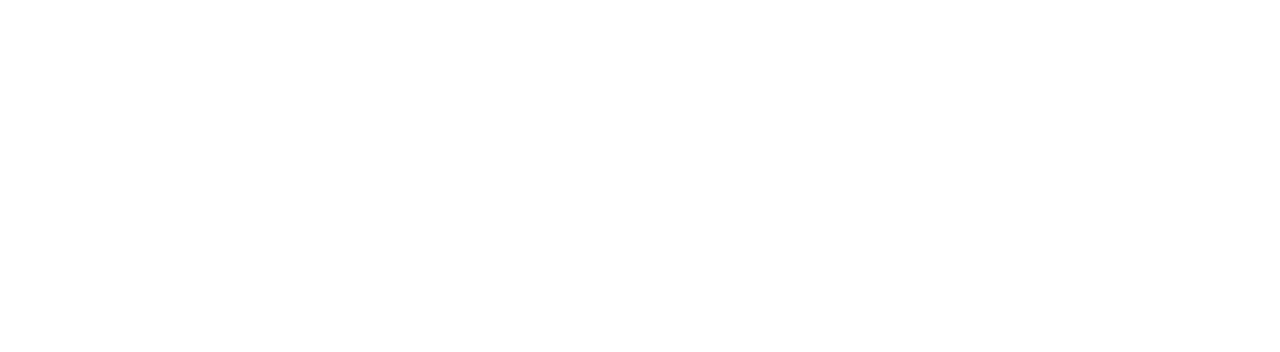
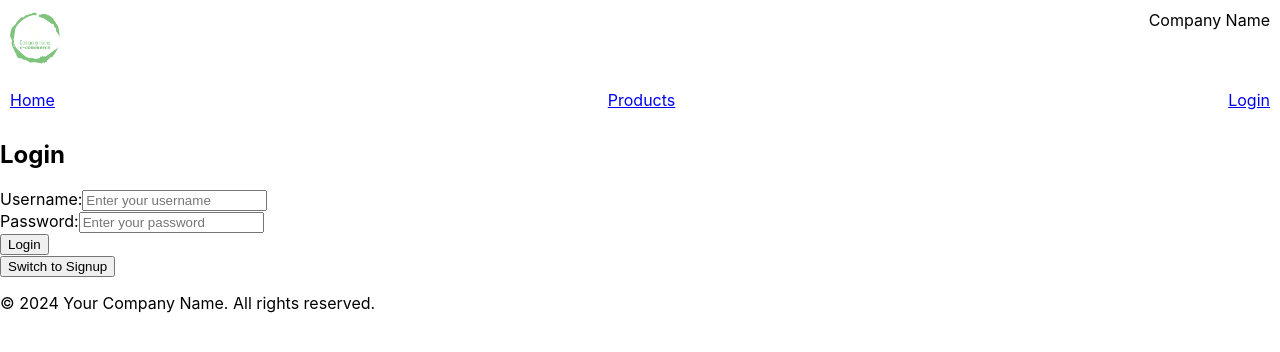
Before and after one commit to julienrabino/e-commerce_website, a React (Create React App) app in the folder my-ecommerce-app/: page /login in a window 1280 px wide. Before the commit this address had no page. Shown: the top 352 px of the page. Built offline with nearby package versions, Linux system fonts and the light colour scheme.

Commit message:
finished login + signup components

```diff
--- a/my-ecommerce-app/src/App.js
+++ b/my-ecommerce-app/src/App.js
@@ -2,6 +2,7 @@
 import { BrowserRouter as Router, Routes, Route } from 'react-router-dom'; // Import BrowserRouter as Router and Routes
 import Homepage from './components/Homepage';
 import Productpage from './components/Productpage';
+import Loginpage from './components/Loginpage';
 
 
 
@@ -12,6 +13,7 @@
         <Routes>
           <Route path="/" element={<Homepage />} />
           <Route path="/products" element={<Productpage />} />
+          <Route path="/login" element={<Loginpage />} />
         </Routes>
       </div>
     </Router>
--- /dev/null
+++ b/my-ecommerce-app/src/components/LoginForm.js
@@ -0,0 +1,45 @@
+import React, { useState } from 'react';
+
+const LoginForm = ({setFormType}) => {
+    const [username, setUsername] = useState('');
+    const [password, setPassword] = useState('');
+    const [message, setMessage] = useState('');
+    const handleSubmit = (event) => {
+        event.preventDefault();
+        if (!password || !username){
+            setMessage('All fields are required');
+            return;
+        }
+        setUsername('');
+        setPassword('');
+        setMessage('');
+
+    };
+
+    function switchToSignup(){
+        setFormType(false);
+    }
+    return (
+        <div>
+            <h2> Login</h2>
+            <p style = {{color:'red'}}>{message}</p>
+                <form onSubmit={handleSubmit} style={{ maxWidth: '300px' }}>
+
+                    <label htmlFor="username" >Username:</label>
+                    <input type="text" id="username" name="username" placeholder='Enter your username' onChange={(e) => setUsername(e.target.value)} />
+                    <br></br>
+
+                    <label htmlFor="password">Password:</label>
+                    <input type="password" id="password" name="password" placeholder='Enter your password' onChange={(e) => setPassword(e.target.value)}/>
+                    <br></br>
+                    <button type="submit">Login</button>
+                    <br></br>
+                </form>
+                <button onClick = {switchToSignup}>Switch to Signup</button>
+                </div>
+
+
+    );
+}
+
+export default LoginForm;
--- /dev/null
+++ b/my-ecommerce-app/src/components/Loginpage.js
@@ -0,0 +1,25 @@
+import React , { useState } from 'react';
+import Footer from './Footer';
+import Header from './Header';
+import LoginForm from './LoginForm';
+import SignupForm from './SignupForm';
+
+const Loginpage = () =>{
+    const [showLogin, setShowLogin] = useState(true);
+
+    const setFormType = (status)=>{
+        setShowLogin(status);
+    }
+    return(
+        <div>
+            <Header />
+            {showLogin &&<LoginForm  setFormType = {setFormType}/>}
+            {!showLogin &&<SignupForm setFormType = {setFormType}/> }
+
+            <Footer />
+
+        </div>
+    )
+}
+
+export default Loginpage;
--- /dev/null
+++ b/my-ecommerce-app/src/components/SignupForm.js
@@ -0,0 +1,61 @@
+import React, { useState } from 'react';
+
+const SignupForm = ({setFormType})=>{
+    const [username, setUsername] = useState('');
+    const [password, setPassword] = useState('');
+    const [confirmPassword, setConfirmPassword] = useState('');
+    const [email, setEmail] = useState('');
+    const [message, setMessage] = useState('');
+
+    function switchToLogin(){
+        setFormType(true);
+    }
+
+    const handleSubmit = (event) => {
+        console.log("password",password, "username",username, "email", email, "pw",confirmPassword);
+        event.preventDefault();
+        if (!password || !username || !email || !confirmPassword){
+            console.log("All fields are required");
+            setMessage('All fields are required');
+            return;
+        }
+
+        if (password !== confirmPassword) {
+            console.log("Passwords do not match");
+            setMessage('Passwords do not match');
+            return;
+        }
+
+
+
+
+        setMessage('Signed up successfully!');
+        console.log("Form submitted successfully!");
+
+    };
+    return(
+        <div>
+        <h2> Signup</h2>
+            <p style = {{color:'red'}}>{message}</p>
+                <form onSubmit={handleSubmit} style={{ maxWidth: '400px' }}>
+                    <label htmlFor="username" >Username:</label>
+                    <input type="text" id="username" name="username" placeholder='Enter your username' onChange={(e) => setUsername(e.target.value)}  style = {{width:'200px'}}/>
+                    <br></br>
+                    <label htmlFor="password">Password:</label>
+                    <input type="password" id="password" name="password" placeholder='Enter your password' onChange={(e) => setPassword(e.target.value)} style = {{width:'200px'}}/>
+                    <br></br>
+                    <label htmlFor="confirmPassword">Confirm Password:</label>
+                    <input type="password" id="confirmPassword" name="confirmPassword" placeholder='Confirm your password' onChange={(e) => setConfirmPassword(e.target.value)}/>
+                    <br></br>
+                    <label htmlFor="email">Email:</label>
+                    <input type="text" id="email" name="email" placeholder='Enter your email' onChange={(e) => setEmail(e.target.value)}/>
+
+                    <br></br>
+                    <button type="submit">Signup</button>
+                    <br></br>
+                </form>
+            <button onClick = {switchToLogin}>Switch to Login</button>
+        </div>
+    )
+}
+export default SignupForm;
```
Also changed, not shown: 1 other file (tests, documents, lock files or other folders).
